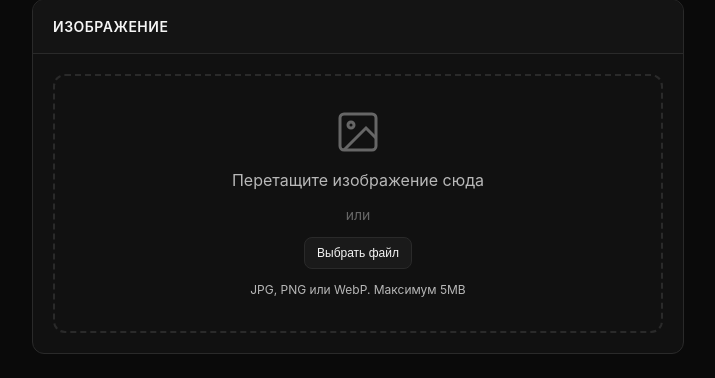
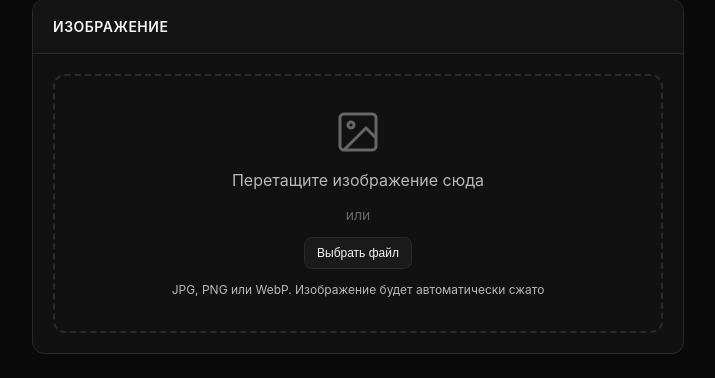
Before and after one commit to DenisStor/DePruss, a Python web app: template app/templates/admin/dish_form.html in a window 1280 px wide. Shown: the part 915-1293 px from the top of the page, without its empty margins (232-947 px from the left). Run offline with Jinja, Linux system fonts and the light colour scheme; the template is opened without the code that fills it, so the values that code supplies are empty.

Commit message:
Remove image upload size restrictions
Allow users to upload images of any size - the system will automatically
compress them to optimized sizes (thumbnail, small, medium, large).

🤖 Generated with [Claude Code](https://claude.com/claude-code)

Co-Authored-By: Claude Opus 4.5 <noreply@anthropic.com>

```diff
--- a/app/config.py
+++ b/app/config.py
@@ -32,7 +32,7 @@ class Settings(BaseSettings):
 
     # Image processing
     upload_dir: str = "static/uploads/dishes"
-    max_image_size: int = 50 * 1024 * 1024  # 50MB
+    max_image_size: int = 500 * 1024 * 1024  # 500MB - no practical limit
     image_sizes: dict = {
         "thumbnail": (50, 50),
         "small": (200, 200),
--- a/app/templates/admin/dish_form.html
+++ b/app/templates/admin/dish_form.html
@@ -155,7 +155,7 @@
                             <button type="button" class="btn btn--secondary btn--small" onclick="document.getElementById('image').click()">
                                 Выбрать файл
                             </button>
-                            <p class="form-hint">JPG, PNG или WebP. Максимум 5MB</p>
+                            <p class="form-hint">JPG, PNG или WebP. Изображение будет автоматически сжато</p>
                         </div>
                         {% endif %}
                         <input type="file" id="image" name="image" accept="image/*" class="u-hidden" onchange="previewImage(this)">
@@ -231,13 +231,6 @@ updateCounts();
 function previewImage(input) {
     if (input.files && input.files[0]) {
         const file = input.files[0];
-
-        // Validate file size (5MB max)
-        if (file.size > 5 * 1024 * 1024) {
-            toast.error('Файл слишком большой', 'Максимальный размер файла — 5MB');
-            input.value = '';
-            return;
-        }
 
         // Validate file type
         if (!file.type.startsWith('image/')) {
```
